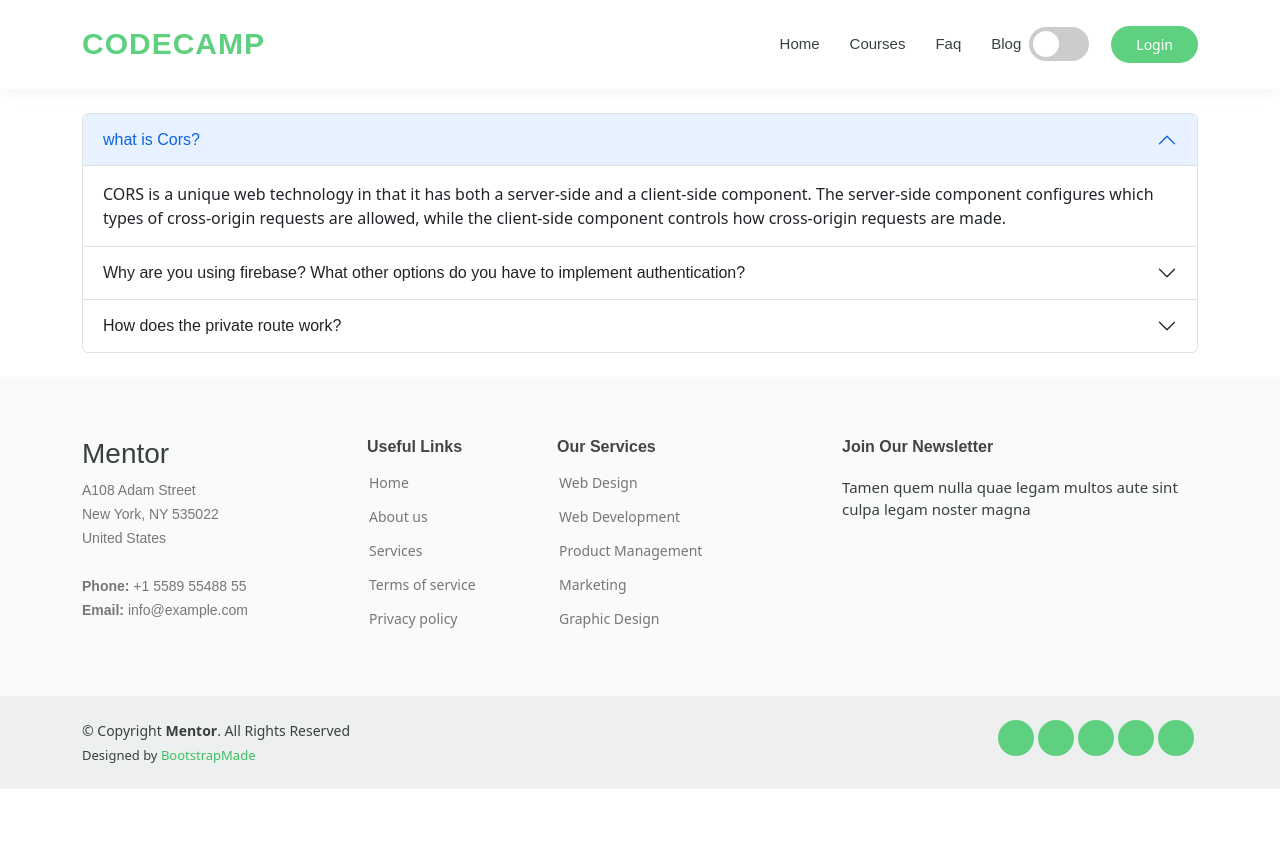
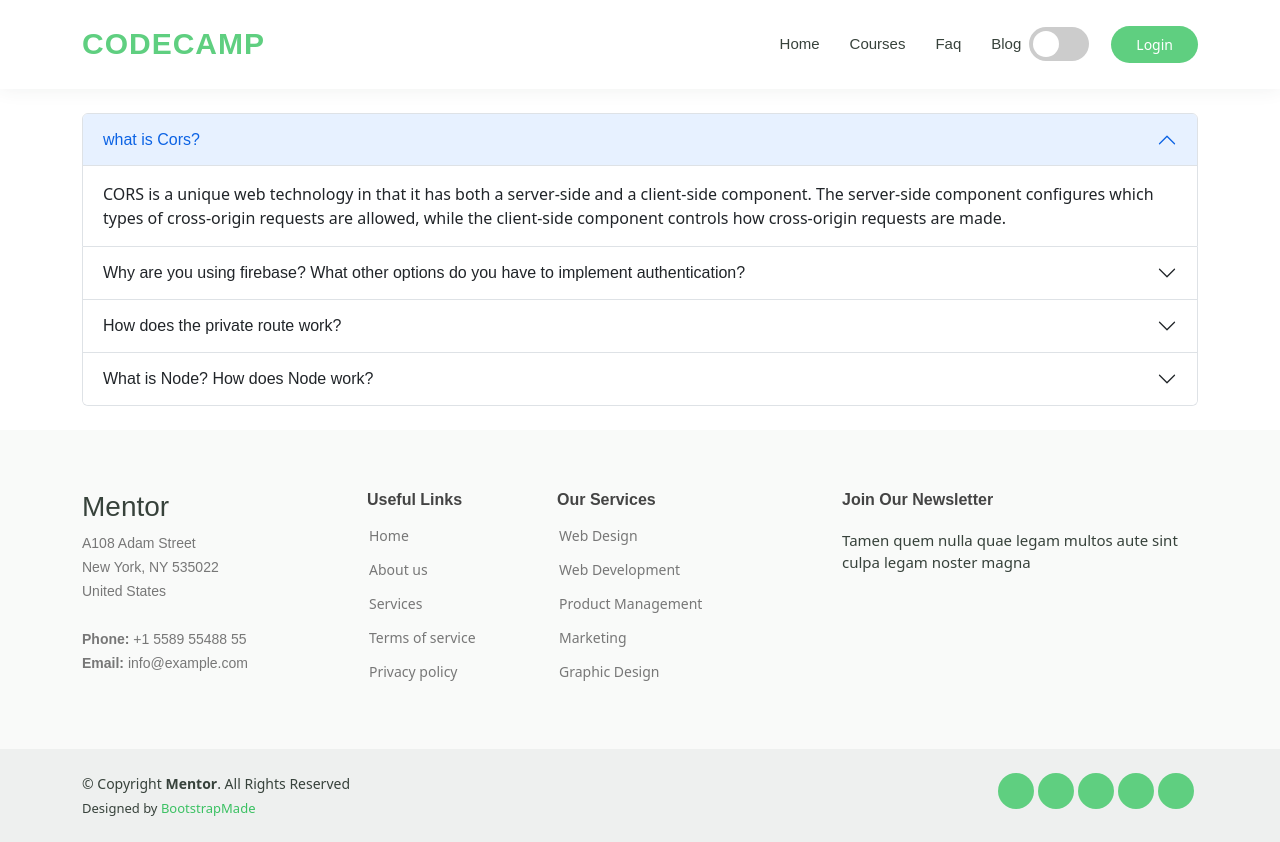
Before and after one commit to mdnoyonhossain/code-camp-client-side, a React (Create React App) app: page /blog in a window 1280 px wide. Before the commit the page ends 800 px from the top, so only its background shows below. Built offline with nearby package versions, Linux system fonts and the light colour scheme; no server answers.

Commit message:
Blog page design and qusent done

```diff
--- a/src/components/Blog/Blog.js
+++ b/src/components/Blog/Blog.js
@@ -41,7 +41,18 @@ const Blog = () => {
                         </div>
                     </div>
                 </div>
-
+                <div className="accordion-item">
+                    <h2 className="accordion-header" id="headingFourd">
+                        <button className="accordion-button collapsed" type="button" data-bs-toggle="collapse" data-bs-target="#headingFourd" aria-expanded="false" aria-controls="headingFourd">
+                            What is Node? How does Node work?
+                        </button>
+                    </h2>
+                    <div id="headingFourd" className="accordion-collapse collapse" aria-labelledby="headingFourd" data-bs-parent="#accordionExample">
+                        <div className="accordion-body">
+                            Node. js is a JavaScript runtime environment that achieves low latency and high throughput by taking a “non-blocking” approach to serving requests. In other words, Node. js wastes no time or resources on waiting for I/O requests to return.
+                        </div>
+                    </div>
+                </div>
 
             </div>
         </div>
```
